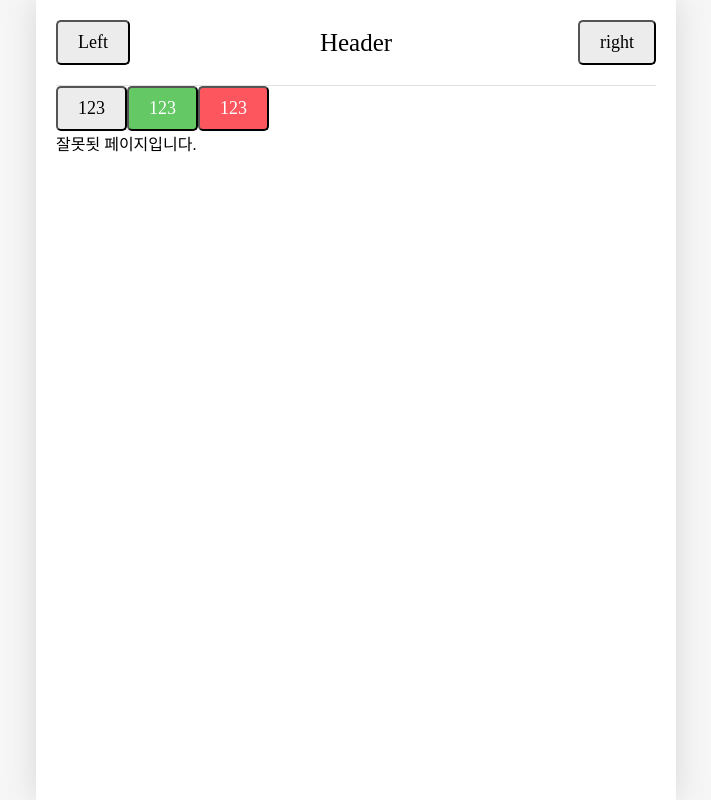
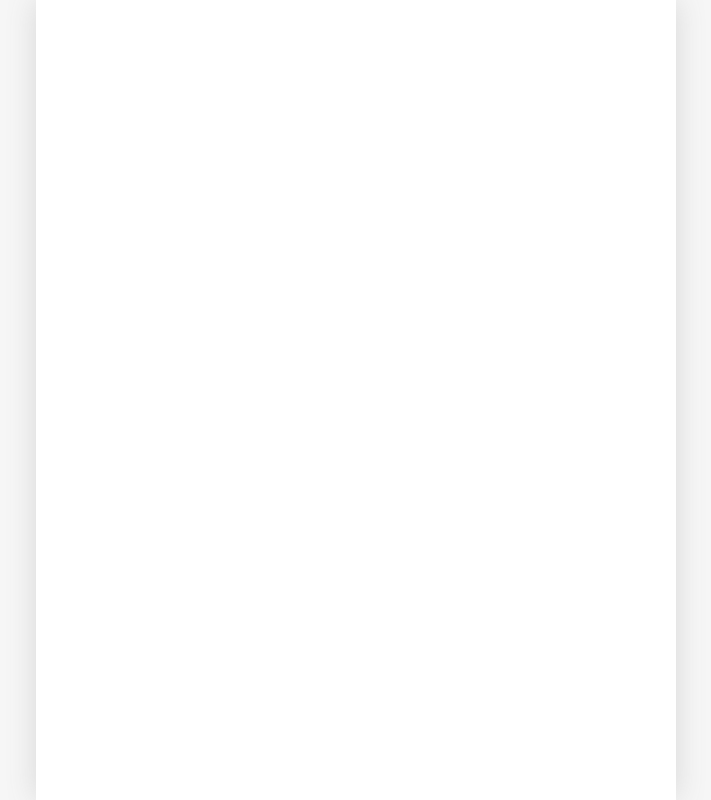
Before and after one commit to hwanseok1014/Emotion-Diary, a React (Vite) app: page /edit in a window 1280 px wide. Shown: the whole page, without its empty margins (284-995 px from the left). Built offline with nearby package versions, Linux system fonts and the light colour scheme; a web font is replaced by a local one.

Commit message:
chore(route): Editor 라우트 추가

```diff
--- a/src/App.jsx
+++ b/src/App.jsx
@@ -4,6 +4,7 @@ import {Routes, Route, Link} from "react-router-dom";
 import Home from './pages/Home';
 import Diary from './pages/Diary';
 import New from './pages/New';
+import Editor from './pages/Editor';
 import Notfound from './pages/Notfound';
 
 import Button from './components/Button';
@@ -12,34 +13,12 @@ import Header from './components/Header';
 function App() {
   return (
   <>
-     <Header title={'Header'}
-     leftChild={<Button text={"Left"}/>}
-     rightChild={<Button text={"right"}/>}
-     />
-
-      <Button
-      text={'123'}
-      type={"DEFAULT"}
-      onClick={()=>{
-        console.log('123번 버튼 클릭!')
-      }}/>
-            <Button
-      text={'123'}
-      type={"POSITIVE"}
-      onClick={()=>{
-        console.log('123번 버튼 클릭!')
-      }}/>
-            <Button
-      text={'123'}
-      type={"NEGATIVE"}
-      onClick={()=>{
-        console.log('123번 버튼 클릭!')
-      }}/>
 
       <Routes>
         <Route path="/" element={<Home/>}/>
         <Route path="/new" element={<New/>}/>
         <Route path="/diary" element={<Diary/>}/>
+        <Route path="/edit/" eldment={<Editor/>}/>
         <Route path="*" element={<Notfound/>}/>
       </Routes>
 
--- /dev/null
+++ b/src/pages/Editor.jsx
@@ -0,0 +1,5 @@
+const Editor = ()=>{
+    return <div>Editor</div>
+}
+
+export default Editor;
```
